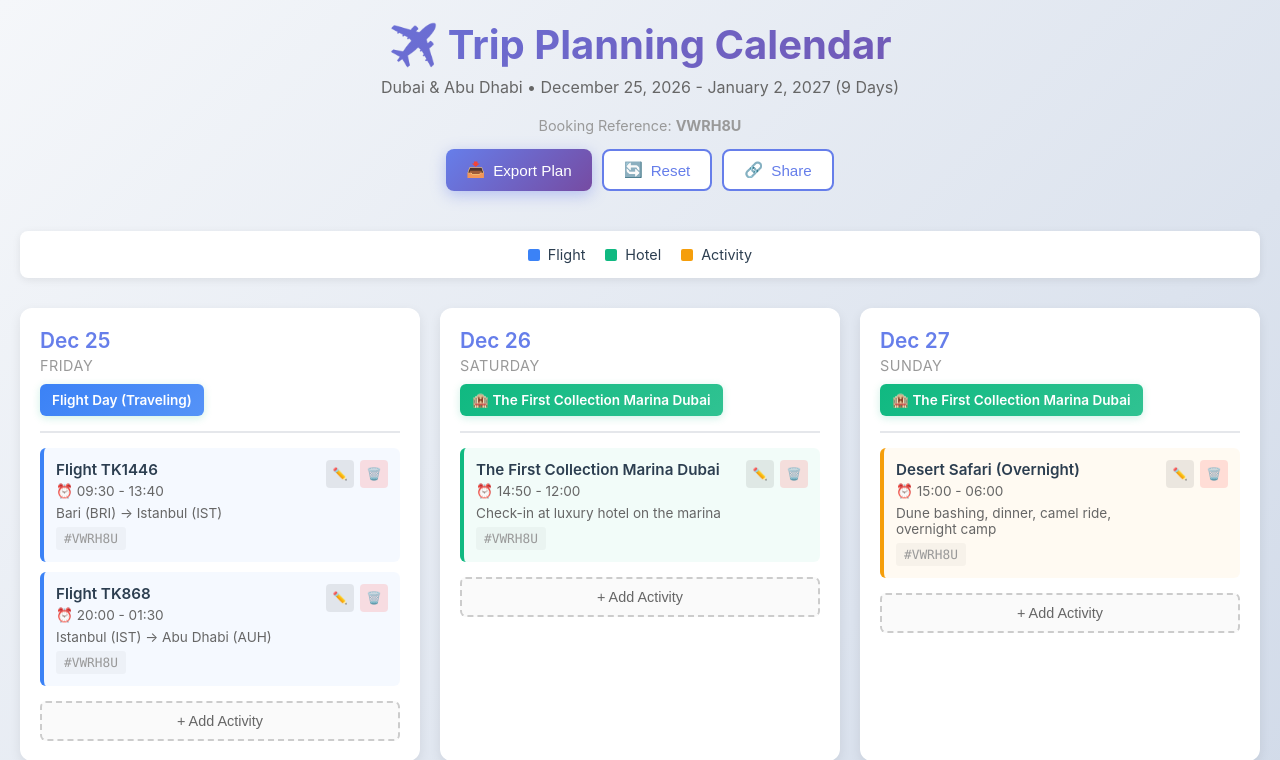
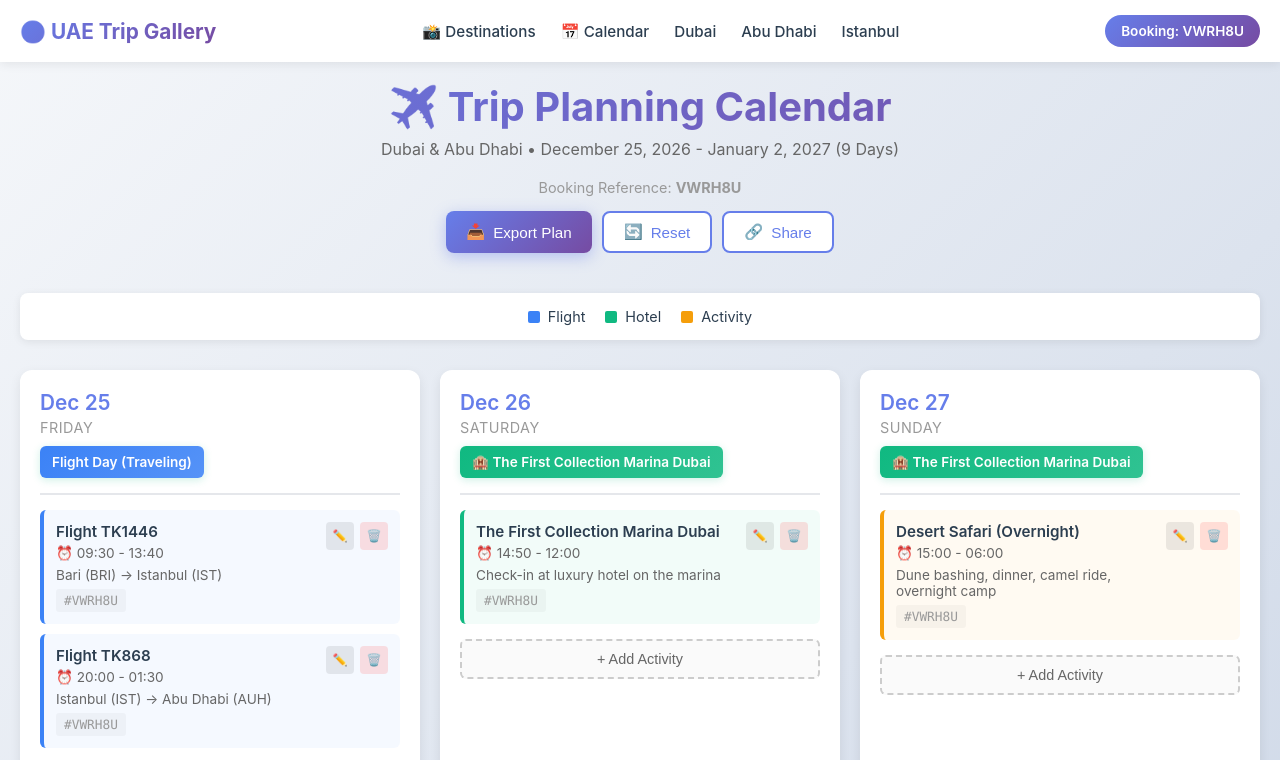
Before and after one commit to antoniogatti/controltower-public, a plain HTML site: page trip-calendar.html in a window 1280 px wide. Shown: the top 760 px of the page. Drawn offline with Linux system fonts and the light colour scheme.

Commit message:
🎨 Unified navigation bar across gallery and calendar pages

```diff
--- a/trip-calendar.html
+++ b/trip-calendar.html
@@ -17,6 +17,83 @@
             min-height: 100vh;
             padding: 20px;
             color: #2c3e50;
+        }
+
+        /* Navigation Bar */
+        nav {
+            background: white;
+            box-shadow: 0 2px 10px rgba(0, 0, 0, 0.08);
+            position: sticky;
+            top: 0;
+            z-index: 1000;
+            margin: -20px -20px 20px -20px;
+            padding: 0 20px;
+        }
+
+        nav .container {
+            max-width: 1400px;
+            margin: 0 auto;
+            padding: 15px 0;
+            display: flex;
+            justify-content: space-between;
+            align-items: center;
+        }
+
+        .nav-brand {
+            font-size: 1.3rem;
+            font-weight: 700;
+            background: linear-gradient(135deg, #667eea 0%, #764ba2 100%);
+            -webkit-background-clip: text;
+            -webkit-text-fill-color: transparent;
+            background-clip: text;
+            text-decoration: none;
+            white-space: nowrap;
+        }
+
+        .nav-links {
+            display: flex;
+            gap: 25px;
+            list-style: none;
+            flex-wrap: wrap;
+        }
+
+        .nav-links a {
+            text-decoration: none;
+            color: #2c3e50;
+            font-weight: 500;
+            transition: color 0.3s ease;
+            font-size: 0.95rem;
+        }
+
+        .nav-links a:hover {
+            color: #667eea;
+        }
+
+        .booking-ref {
+            background: linear-gradient(135deg, #667eea 0%, #764ba2 100%);
+            color: white;
+            padding: 8px 16px;
+            border-radius: 20px;
+            font-size: 0.85rem;
+            font-weight: 600;
+            white-space: nowrap;
+        }
+
+        @media (max-width: 768px) {
+            nav .container {
+                flex-direction: column;
+                gap: 15px;
+            }
+
+            .nav-links {
+                width: 100%;
+                justify-content: center;
+                gap: 15px;
+            }
+
+            .nav-links a {
+                font-size: 0.85rem;
+            }
         }
 
         .container {
@@ -571,6 +648,21 @@
     </style>
 </head>
 <body>
+    <!-- Navigation -->
+    <nav>
+        <div class="container">
+            <a href="trip-gallery.html" class="nav-brand">🌍 UAE Trip Gallery</a>
+            <ul class="nav-links">
+                <li><a href="trip-gallery.html">📸 Destinations</a></li>
+                <li><a href="#calendar">📅 Calendar</a></li>
+                <li><a href="trip-gallery.html#dubai">Dubai</a></li>
+                <li><a href="trip-gallery.html#abudhabi">Abu Dhabi</a></li>
+                <li><a href="trip-gallery.html#istanbul">Istanbul</a></li>
+            </ul>
+            <div class="booking-ref">Booking: VWRH8U</div>
+        </div>
+    </nav>
+
     <div class="container">
         <!-- Header -->
         <div class="header">
```
Also changed, not shown: trip-gallery.html (+5 -5 lines).
